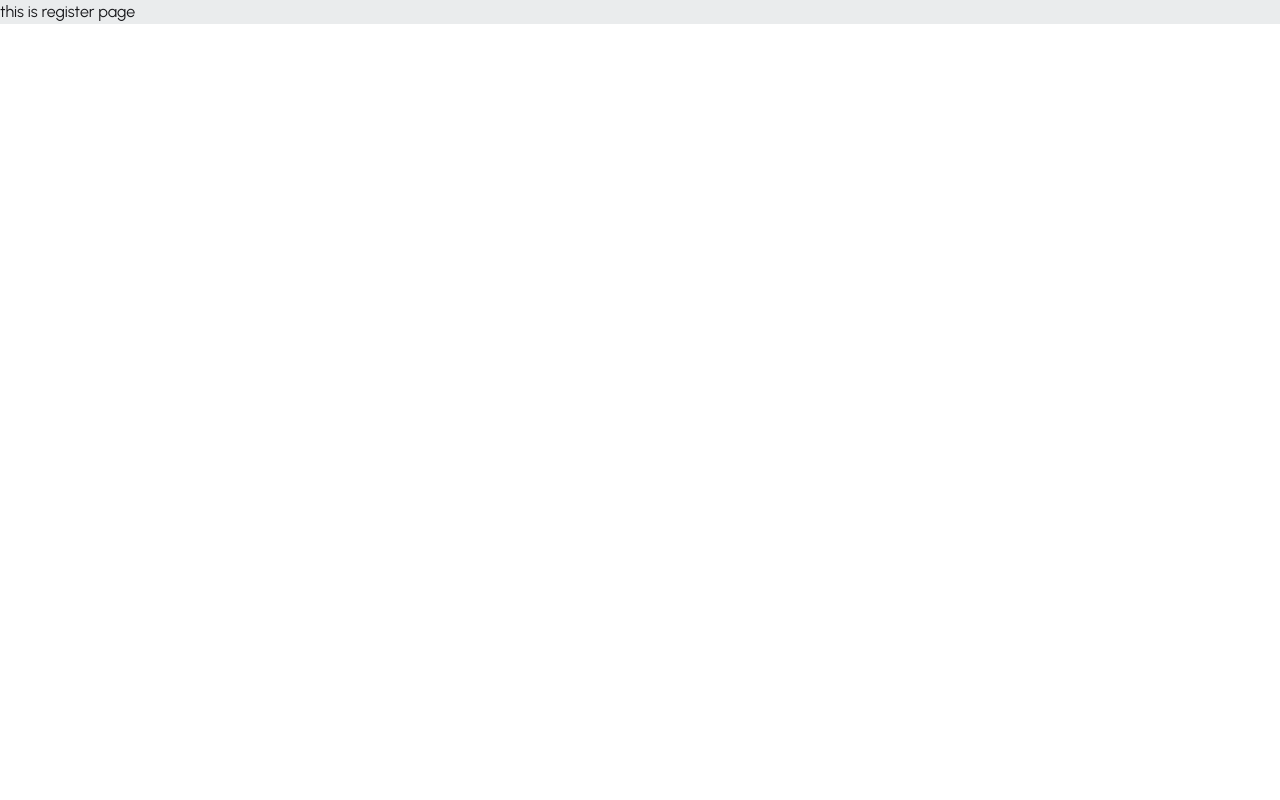
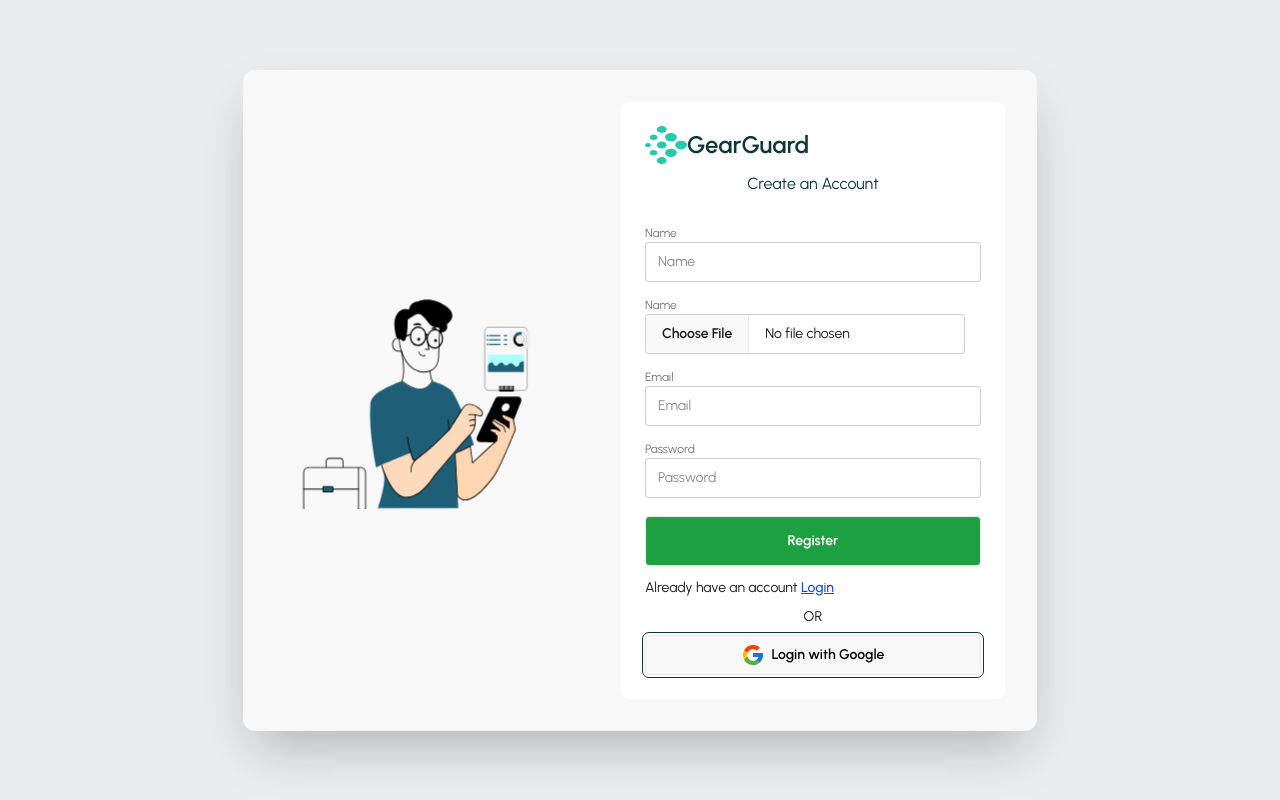
Before and after one commit to sucharita4867/GearGuard, a React app: page /register in a window 1280 px wide. Built offline with nearby package versions, Linux system fonts and the light colour scheme; the HTML template or start-up script is replaced by a standard one.

Commit message:
start login and register page functions

```diff
--- /dev/null
+++ b/src/Context/AuthContext.jsx
@@ -0,0 +1,3 @@
+import { createContext } from "react-router";
+
+export const AuthContext = createContext(null);
--- /dev/null
+++ b/src/Context/AuthProvider.jsx
@@ -0,0 +1,17 @@
+import React from "react";
+import { AuthContext } from "./AuthContext";
+import { createUserWithEmailAndPassword } from "firebase/auth";
+import { auth } from "../Firebase/Firebase-init";
+
+const AuthProvider = ({ children }) => {
+  const registerUser = (email, password) => {
+    //     setLoading(true);
+    return createUserWithEmailAndPassword(auth, email, password);
+  };
+  const authInfo = {
+    registerUser,
+  };
+  return <AuthContext value={authInfo}>{children}</AuthContext>;
+};
+
+export default AuthProvider;
--- a/src/pages/Auth/Login.jsx
+++ b/src/pages/Auth/Login.jsx
@@ -19,10 +19,9 @@
 
         <div className="card bg-base-100 w-full max-w-sm">
           <form className="card-body">
-            <div className="text-primary text-center border ">
+            <div className="text-primary text-center ">
               <Logo />
             </div>
-            {/* <h2 className="text-3xl font-bold text-center">Welcome Back 👋</h2> */}
             <p className="text-center mb-4 text-primary text-base">
               Login to continue
             </p>
--- a/src/pages/Auth/Register.jsx
+++ b/src/pages/Auth/Register.jsx
@@ -1,9 +1,86 @@
 import React from "react";
+import Lottie from "lottie-react";
+import Logo from "../../Components/Logo";
+import registerAnimation from "../../assets/animations/register.json";
+import { Link } from "react-router";
+import SocialLogin from "./SocialLogin";
 
 const Register = () => {
   return (
-    <div>
-      <h3>this is register page</h3>
+    <div className="flex items-center justify-center min-h-screen px-4">
+      <div className="flex flex-col md:flex-row items-center gap-8 bg-base-200 shadow-2xl rounded-xl p-8">
+        {/* ---- Animation Section ---- */}
+
+        <div className="w-64 md:w-80">
+          <Lottie animationData={registerAnimation} loop={true} />
+        </div>
+
+        {/* ---- Form Section ---- */}
+
+        <div className="card bg-base-100 w-full max-w-sm">
+          <form className="card-body">
+            <div className="text-primary text-center ">
+              <Logo />
+            </div>
+            <p className="text-center mb-4 text-primary text-base">
+              Create an Account
+            </p>
+
+            <fieldset className="fieldset space-y-2">
+              {/* name */}
+              <div>
+                <label className="label">Name</label>
+                <input
+                  type="text"
+                  className="input input-bordered w-full"
+                  placeholder="Name"
+                />
+              </div>
+              {/* image */}
+              <div>
+                <label className="label">Name</label>
+                <input
+                  type="file"
+                  // {...register("photo", { required: true })}
+                  className="file-input"
+                  placeholder="Your Photo"
+                />
+              </div>
+              {/* email */}
+              <div>
+                <label className="label">Email</label>
+                <input
+                  type="email"
+                  className="input input-bordered w-full"
+                  placeholder="Email"
+                />
+              </div>
+
+              <div>
+                <label className="label">Password</label>
+                <input
+                  type="password"
+                  className="input input-bordered w-full"
+                  placeholder="Password"
+                />
+              </div>
+
+              <button className="btn p-6 hover:bg-[#1da040d6] bg-secondary text-white w-full mt-1">
+                Register
+              </button>
+            </fieldset>
+
+            <p className="text-start text-sm ">
+              Already have an account{" "}
+              <span className="text-blue-700 font-medium underline cursor-pointer">
+                <Link to="/login">Login</Link>
+              </span>
+            </p>
+            <h2 className="text-center ">OR</h2>
+            <SocialLogin />
+          </form>
+        </div>
+      </div>
     </div>
   );
 };
```
